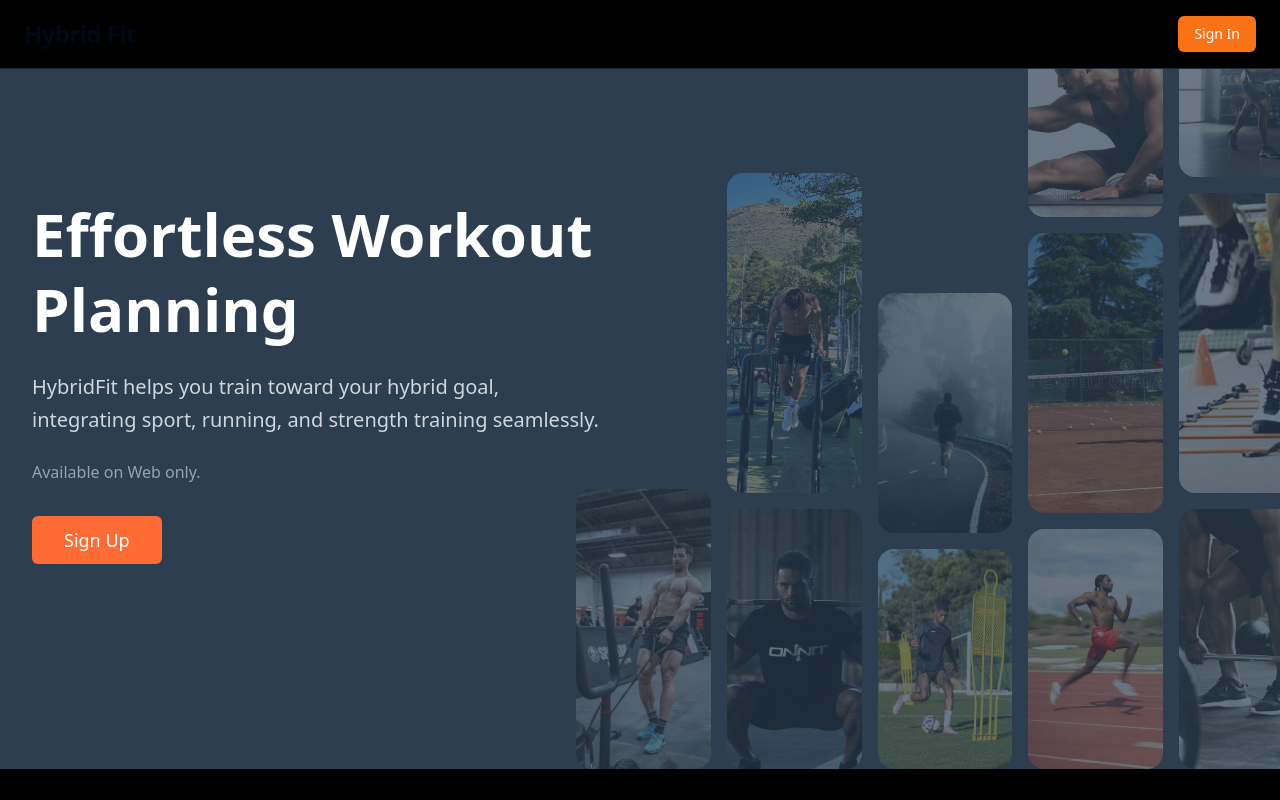
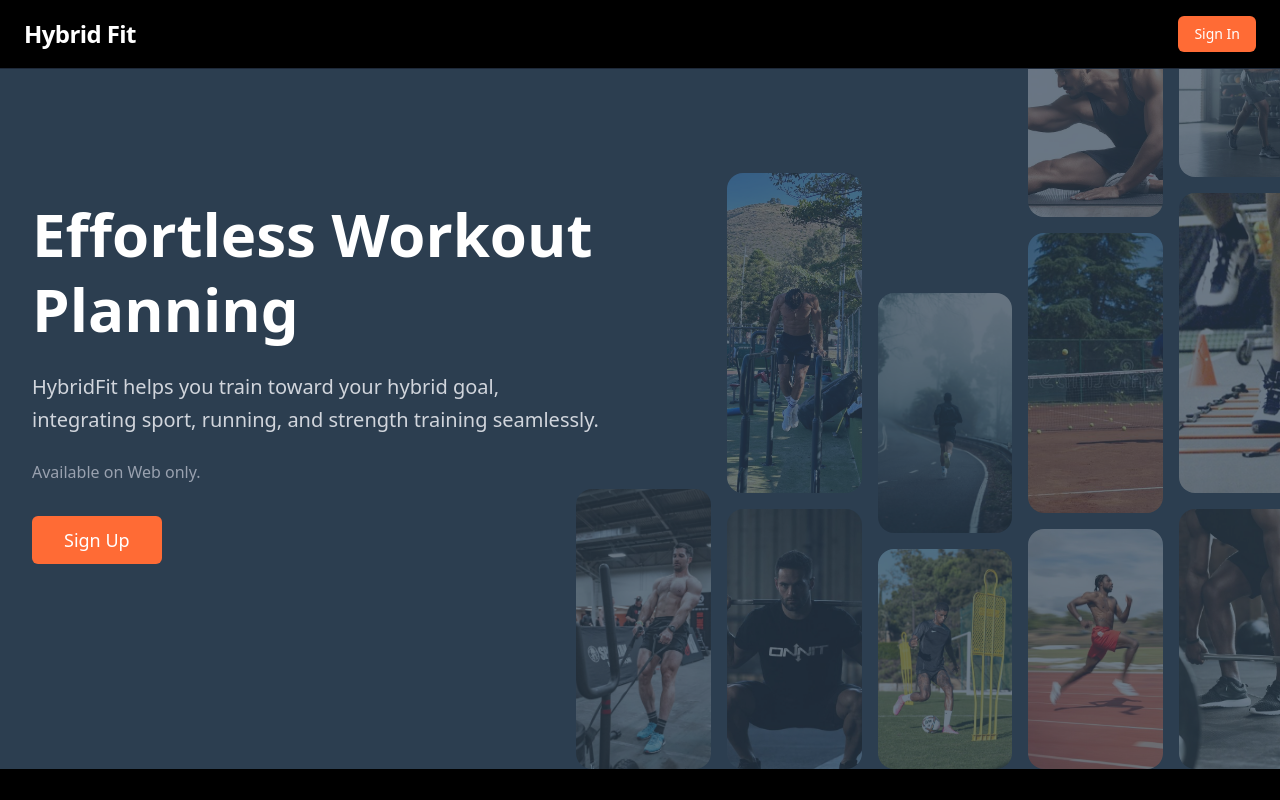
Before and after one commit to tnahata/hybrid-fit, a Next.js app in the folder hybrid-fit/: page / in a window 1280 px wide. Shown: the top 800 px of the page. Built offline with nearby package versions, Linux system fonts and the light colour scheme; no server answers.

Commit message:
header always defaults to dark header on home, theme toggled otherwise

```diff
--- a/hybrid-fit/src/components/header/header.tsx
+++ b/hybrid-fit/src/components/header/header.tsx
@@ -10,6 +10,7 @@ import { usePathname } from "next/navigation";
 export function Header() {
 	const { status } = useSession();
 	const pathname = usePathname();
+	const isLandingPage = pathname === '/';
 
 	const handleSignOut = async () => {
 		await signOut({
@@ -19,19 +20,28 @@ export function Header() {
 	};
 
 	return (
-		<header className="flex items-center justify-between px-6 py-4 border-b border-gray-800 bg-black sticky top-0 z-50">
+		<header className={`flex items-center justify-between px-6 py-4 border-b sticky top-0 z-50 ${isLandingPage
+				? 'bg-black border-gray-800 text-white'
+				: 'bg-background border-border text-foreground'
+			}`}>
 			<Link href="/" className="text-2xl font-bold tracking-tight hover:opacity-80 transition-opacity">
 				Hybrid Fit
 			</Link>
 
 			<div className="flex items-center gap-4">
-				{pathname !== '/' && <ModeToggle />}
+				{!isLandingPage && <ModeToggle />}
 				{status === 'loading' || status === 'unauthenticated' ? (
 					<Link href="/signin">
-						<Button>Sign In</Button>
+						<Button className={isLandingPage ? 'bg-[#ff6b35] hover:bg-[#ff5722] text-white' : ''}>
+							Sign In
+						</Button>
 					</Link>
 				) : (
-					<Button onClick={handleSignOut}>
+					<Button
+						onClick={handleSignOut}
+						className={isLandingPage ? 'border-gray-700 text-white hover:bg-gray-900' : ''}
+						variant={isLandingPage ? 'outline' : 'default'}
+					>
 						Sign Out
 					</Button>
 				)}
```
